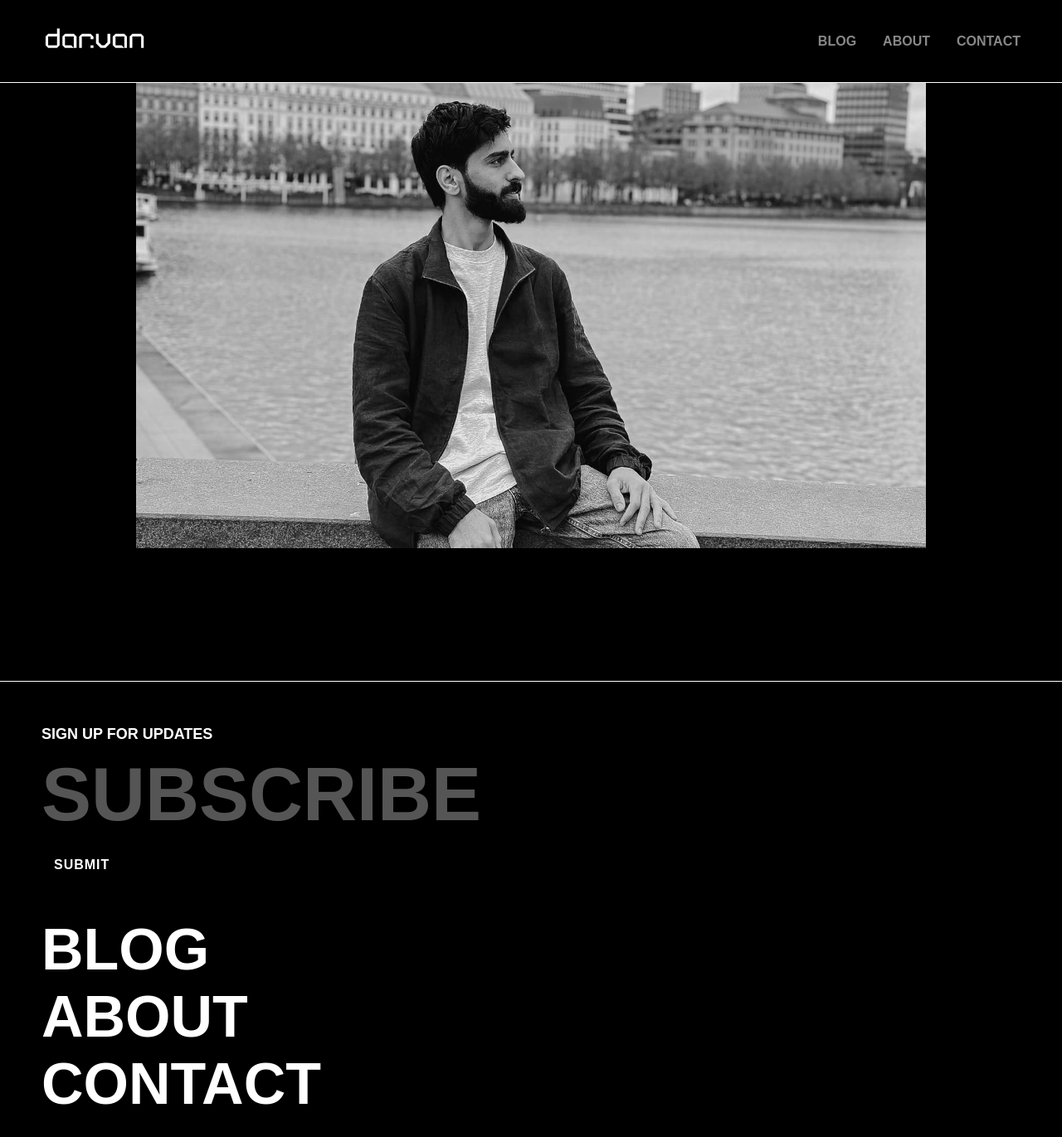
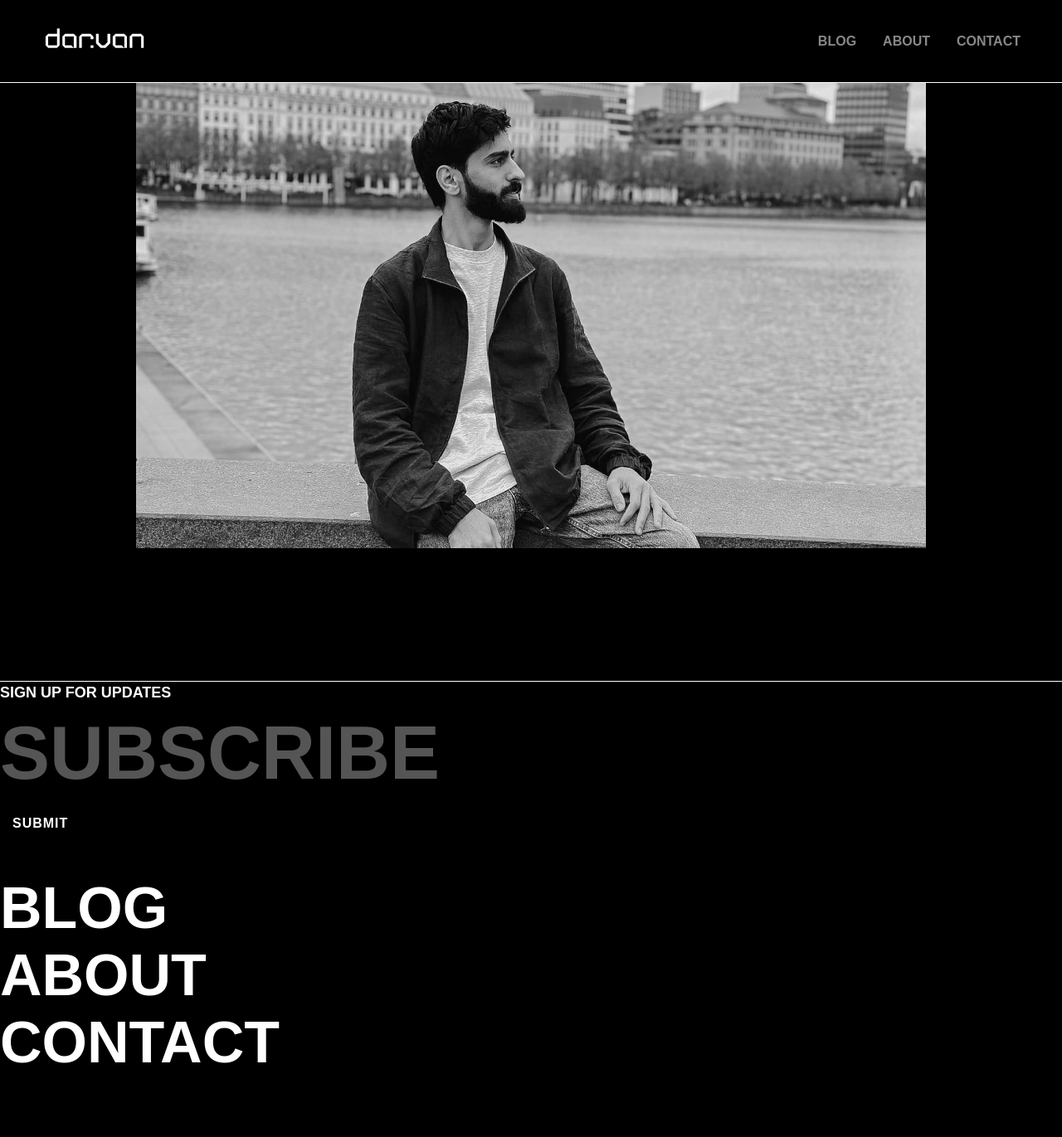
Before and after one commit to DarvanShvan/darvanshvan.github.io, a Jekyll site: the page built from index.markdown, in a window 1280 px wide and 1400 px high, scrolled down 2011 px. Shown: the top 1371 px of the window at 83% size. Built offline with Jekyll 4.4.1, drawn with Linux system fonts in a browser that asks for light colours; some web fonts are replaced; after the commit the page ends 3311 px from its top, so only the background shows below that.

Commit message:
Remove padding from site footer

```diff
--- a/assets/css/styles.css
+++ b/assets/css/styles.css
@@ -360,7 +360,6 @@
      max-width: 100%;
      margin-right: auto;
      margin-left: auto;
-     padding: 50px;
      border-top: 1px solid #fff;
      background: #000;
    }
```
